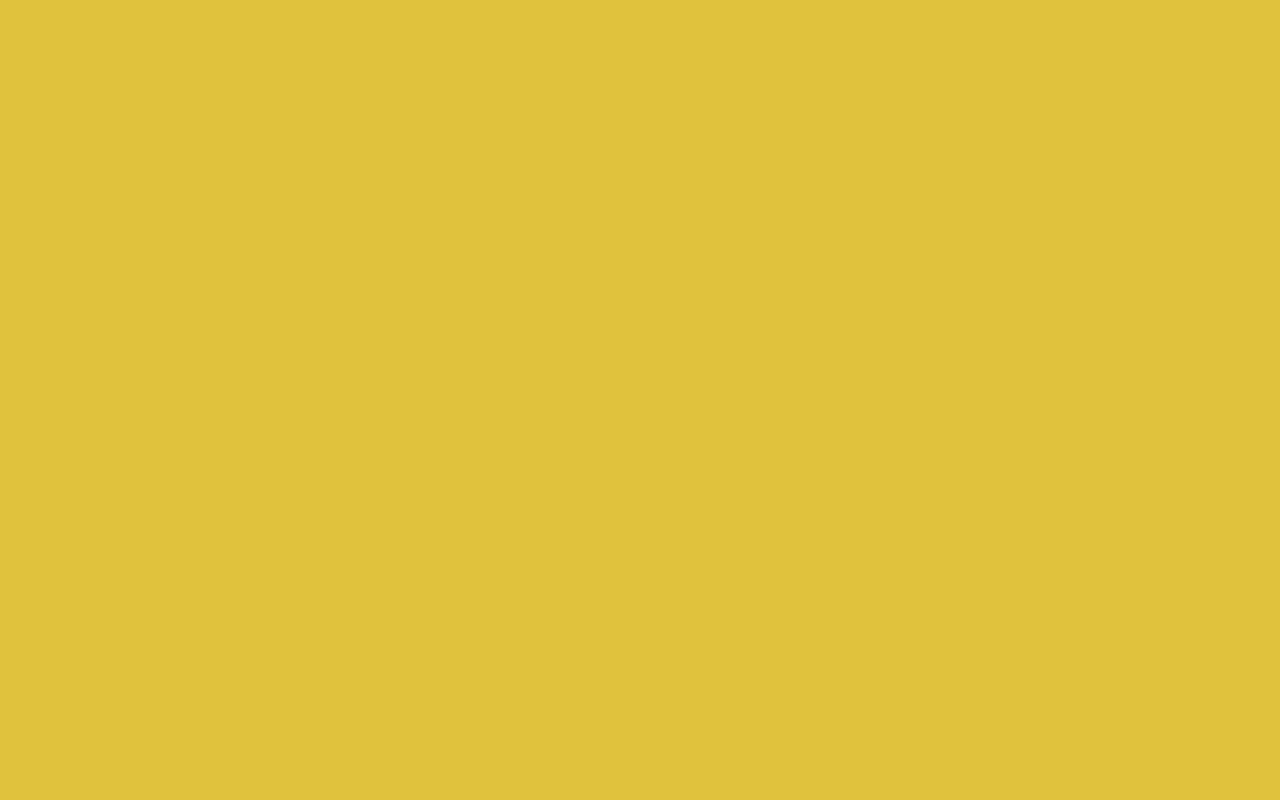
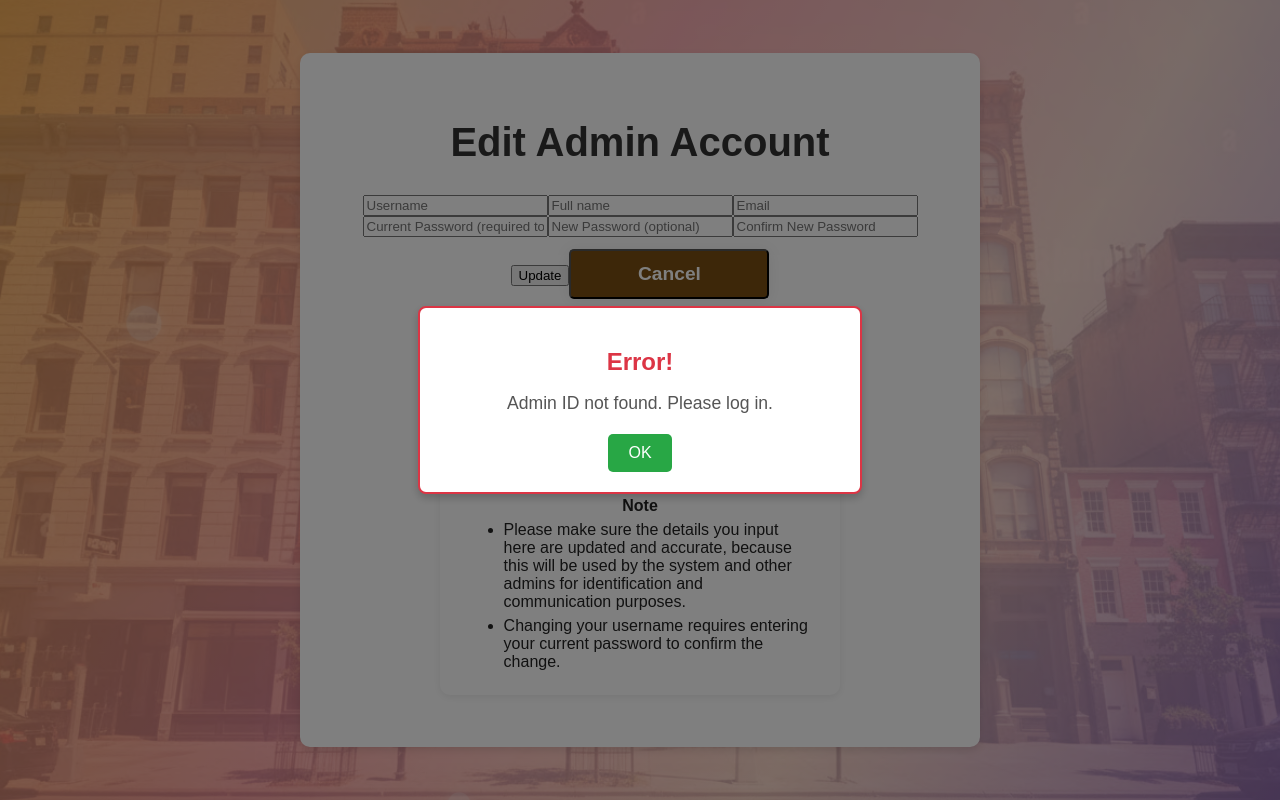
Before and after one commit to Noble636/Capstone2, a React (Create React App) app: page /admin-edit-account in a window 1280 px wide. Before the commit this address had no page. Built offline with nearby package versions, Linux system fonts and the light colour scheme.

Commit message:
Initial commit

```diff
--- a/src/App.js
+++ b/src/App.js
@@ -13,6 +13,7 @@ import AdminVisitorLogs from './components/Admin/AdminVisitorLogs';
 import ManageAccounts from './components/Admin/ManageAccounts';
 import AdminRegister from './components/Admin/AdminRegister';
 import AdminFPW from './components/Admin/AdminFPW';
+import AdminEditAccount from './components/Admin/AdminEditAccount';
 
 import Complaints from './components/Tenant/SubmitComplaints';
 import VisitorLogs from './components/Tenant/SubmitVisitors';
@@ -42,6 +43,7 @@ function App() {
         <Route path="/admin-manage-accounts" element={<ManageAccounts />} />
         <Route path="/admin-register" element={<AdminRegister />} />
         <Route path="/admin-forgot-password" element={<AdminFPW />} />
+  <Route path="/admin-edit-account" element={<AdminEditAccount />} />
         <Route path="/tenant-login" element={<TenantLogin />} />
         <Route path="/tenant-dashboard" element={<TenantDashboard />} />
         <Route path="/submitcomplaints" element={<Complaints />} />
--- a/src/components/Admin/AdminDashboard.js
+++ b/src/components/Admin/AdminDashboard.js
@@ -33,6 +33,9 @@ const AdminDashboard = () => {
           <Link to="/admin-manage-accounts" className="admin-dashboard-button">
             Manage Tenant Accounts
           </Link>
+          <Link to="/admin-edit-account" className="admin-dashboard-button">
+            Edit Account
+          </Link>
         </div>
 
         <button onClick={handleLogout} className="admin-dashboard-logout-button">
--- /dev/null
+++ b/src/components/Admin/AdminEditAccount.js
@@ -0,0 +1,195 @@
+import React, { useState, useEffect } from 'react';
+import { useNavigate } from 'react-router-dom';
+import '../../css/Admin/AdminDashboard.css';
+import '../../css/Admin/AdminEditAccount.css';
+
+const AdminEditAccount = () => {
+  const navigate = useNavigate();
+  const [adminId, setAdminId] = useState(null);
+  const [username, setUsername] = useState('');
+  const [initialUsername, setInitialUsername] = useState('');
+  const [fullName, setFullName] = useState('');
+  const [email, setEmail] = useState('');
+  const [currentPassword, setCurrentPassword] = useState('');
+  const [newPassword, setNewPassword] = useState('');
+  const [confirmPassword, setConfirmPassword] = useState('');
+
+  const [loading, setLoading] = useState(true);
+  const [showMessage, setShowMessage] = useState(false);
+  const [messageText, setMessageText] = useState('');
+  const [messageType, setMessageType] = useState('');
+
+  useEffect(() => {
+    const storedAdminId = localStorage.getItem('adminId');
+    if (storedAdminId) {
+      setAdminId(storedAdminId);
+      fetchAdminData(storedAdminId);
+    } else {
+      setLoading(false);
+      setMessageText('Admin ID not found. Please log in.');
+      setMessageType('error');
+      setShowMessage(true);
+    }
+  }, []);
+
+  const fetchAdminData = async (id) => {
+    setLoading(true);
+    try {
+      const res = await fetch(`https://tenantportal-backend.onrender.com/api/admin/profile/${id}`);
+      if (!res.ok) throw new Error('Failed to load admin profile');
+      const data = await res.json();
+      setUsername(data.username || '');
+      setInitialUsername(data.username || '');
+      setFullName(data.full_name || '');
+      setEmail(data.email || '');
+    } catch (err) {
+      console.error(err);
+      setMessageText('Failed to load admin profile.');
+      setMessageType('error');
+      setShowMessage(true);
+    } finally {
+      setLoading(false);
+    }
+  };
+
+  const handleUpdate = async (e) => {
+    e.preventDefault();
+
+    // if changing password, require currentPassword
+    if (newPassword && newPassword !== confirmPassword) {
+      setMessageText('New passwords do not match.');
+      setMessageType('error');
+      setShowMessage(true);
+      return;
+    }
+
+    if ((username && username !== initialUsername) && !currentPassword) {
+      setMessageText('Please enter your current password to change username.');
+      setMessageType('error');
+      setShowMessage(true);
+      return;
+    }
+
+    const payload = {
+      username,
+      fullName,
+      email,
+    };
+
+    if (newPassword) {
+      payload.currentPassword = currentPassword;
+      payload.newPassword = newPassword;
+    }
+
+    if (username && username !== initialUsername) {
+      payload.currentPassword = currentPassword;
+    }
+
+    try {
+      const res = await fetch(`https://tenantportal-backend.onrender.com/api/admin/profile/${adminId}`, {
+        method: 'PUT',
+        headers: { 'Content-Type': 'application/json' },
+        body: JSON.stringify(payload),
+      });
+      const data = await res.json();
+      if (!res.ok) {
+        setMessageText(data.message || 'Failed to update admin account.');
+        setMessageType('error');
+        setShowMessage(true);
+        return;
+      }
+
+      setMessageText(data.message || 'Account updated successfully!');
+      setMessageType('success');
+      setShowMessage(true);
+      setCurrentPassword('');
+      setNewPassword('');
+      setConfirmPassword('');
+      fetchAdminData(adminId);
+      setInitialUsername(username);
+
+      if (data.forceLogout) {
+        // clear auth and redirect to admin login
+        localStorage.removeItem('adminId');
+        setTimeout(() => navigate('/admin-login'), 1200);
+      }
+    } catch (err) {
+      console.error(err);
+      setMessageText('Failed to update.');
+      setMessageType('error');
+      setShowMessage(true);
+    }
+  };
+
+  const handleCancel = () => navigate('/admin-dashboard');
+
+  const closeMessage = () => {
+    setShowMessage(false);
+    setMessageText('');
+    setMessageType('');
+  };
+
+  if (loading) return <p>Loading...</p>;
+
+  return (
+    <div className="admin-dashboard-container">
+      <img src={process.env.PUBLIC_URL + '/Background/GB.png'} alt="Background" className="home-bg-image" />
+      <div className="bubble b1"></div>
+      <div className="bubble b2"></div>
+      <div className="bubble b3"></div>
+      <div className="bubble b4"></div>
+      <div className="bubble b5"></div>
+      <div className="bubble b6"></div>
+      <div className="bubble b7"></div>
+      <div className="bubble b8"></div>
+
+      <div className="admin-dashboard-box" style={{ maxWidth: 900 }}>
+        <h1>Edit Admin Account</h1>
+        <form onSubmit={handleUpdate} style={{ width: '100%', maxWidth: 600 }}>
+          <input type="text" value={username} onChange={(e) => setUsername(e.target.value)} placeholder="Username" />
+          <input type="text" value={fullName} onChange={(e) => setFullName(e.target.value)} placeholder="Full name" />
+          <input type="email" value={email} onChange={(e) => setEmail(e.target.value)} placeholder="Email" />
+
+          <input type="password" value={currentPassword} onChange={(e) => setCurrentPassword(e.target.value)} placeholder="Current Password (required to change username or password)" />
+          <input type="password" value={newPassword} onChange={(e) => setNewPassword(e.target.value)} placeholder="New Password (optional)" />
+          <input type="password" value={confirmPassword} onChange={(e) => setConfirmPassword(e.target.value)} placeholder="Confirm New Password" />
+
+          <button type="submit" style={{ marginTop: 12 }}>Update</button>
+          <button type="button" onClick={handleCancel} className="admin-dashboard-logout-button" style={{ marginTop: 12 }}>Cancel</button>
+        </form>
+
+        <div style={{ width: '100%', maxWidth: 400, marginTop: 18 }}>
+          <div className="account-preview-box">
+            <h3>Account Preview</h3>
+            <p><strong>Username:</strong> {username || <em>Not set</em>}</p>
+            <p><strong>Full Name:</strong> {fullName || <em>Not set</em>}</p>
+            <p><strong>Email:</strong> {email || <em>Not set</em>}</p>
+          </div>
+
+          <div className="edit-account-note-box">
+            <p style={{ marginTop: 0 }}><strong>Note</strong></p>
+            <ul style={{ textAlign: 'left', paddingLeft: '1.1rem', marginTop: 6 }}>
+              <li>Please make sure the details you input here are updated and accurate, because this will be used by the system and other admins for identification and communication purposes.</li>
+              <li>Changing your username requires entering your current password to confirm the change.</li>
+            </ul>
+          </div>
+        </div>
+
+      </div>
+
+      {showMessage && (
+        <div className="modal-overlay" style={{ zIndex: 1002 }}>
+          <div className={`modal-content ${messageType}`} style={{ position: 'relative', zIndex: 1003 }}>
+            <h2>{messageType === 'success' ? 'Success!' : 'Error!'}</h2>
+            <p>{messageText}</p>
+            <div className="modal-actions">
+              <button className="modal-button ok" onClick={closeMessage}>OK</button>
+            </div>
+          </div>
+        </div>
+      )}
+    </div>
+  );
+};
+
+export default AdminEditAccount;
--- /dev/null
+++ b/src/css/Admin/AdminEditAccount.css
@@ -0,0 +1,5 @@
+.admin-edit-container {
+  padding: 0;
+}
+
+/* You can add admin edit specific overrides here if desired */
```
